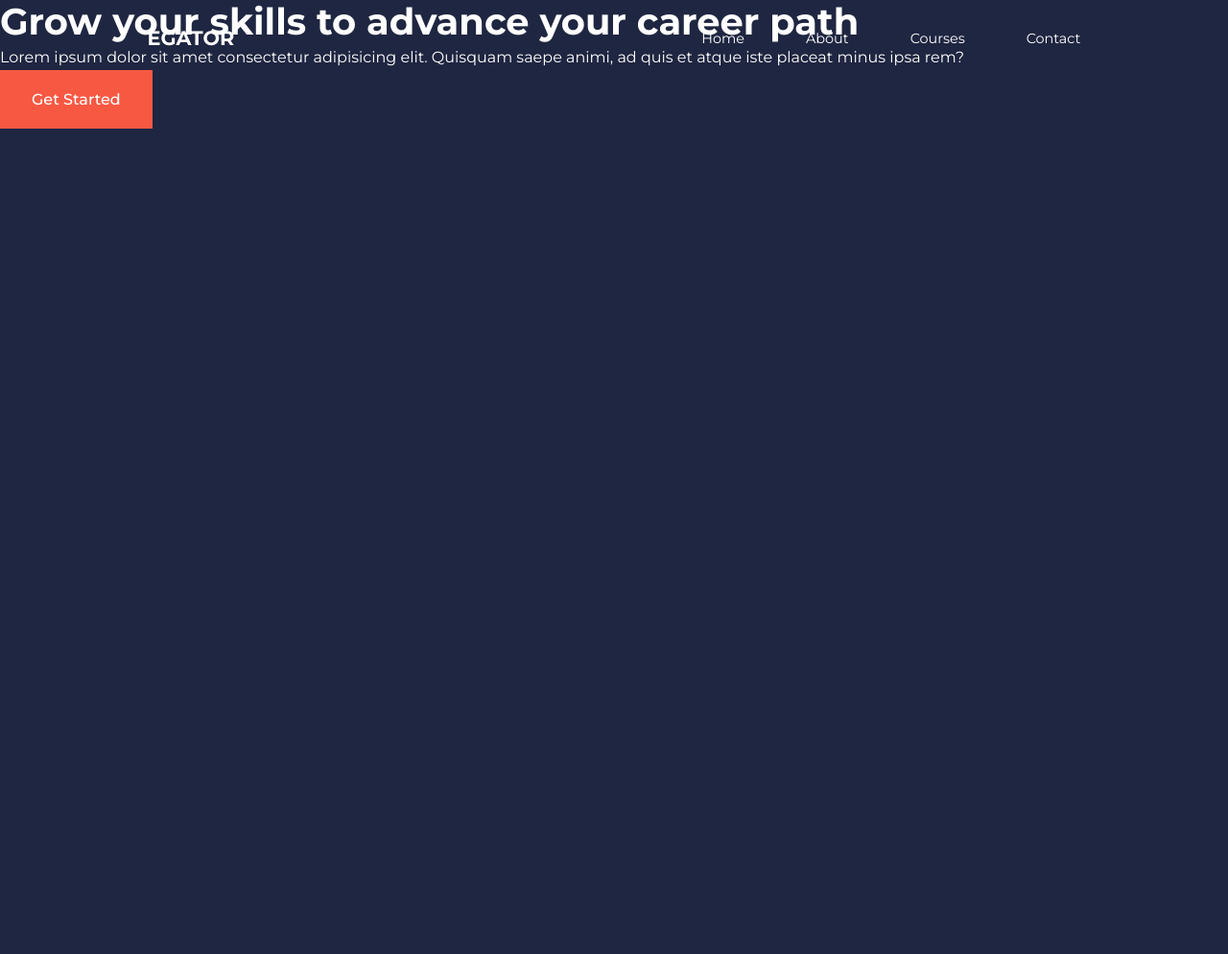
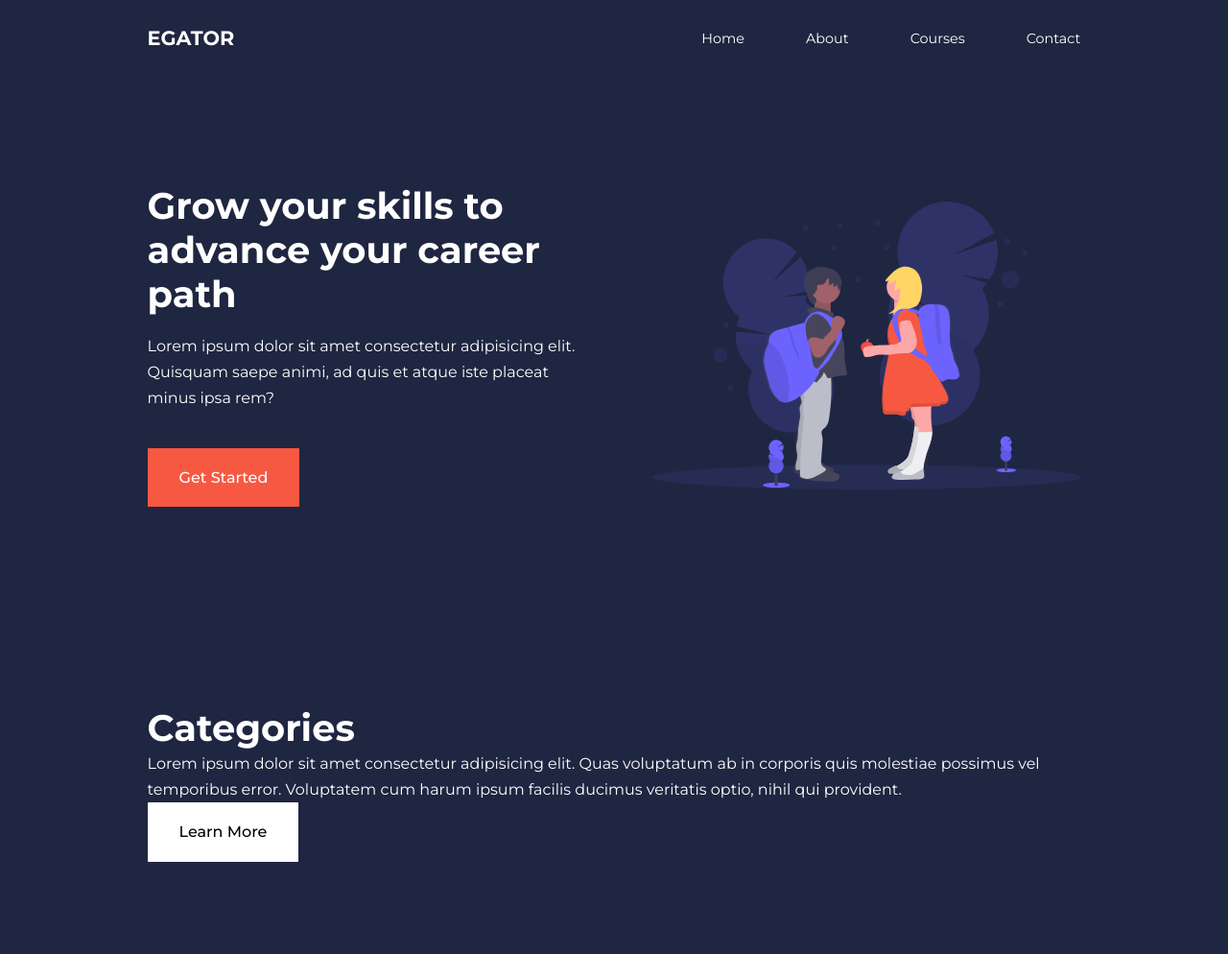
Before and after one commit to lmancbr7/Education-website, a plain HTML site: page index.html in a window 1280 px wide. Shown: the whole page at 96% size. Before the commit the page ends 800 px from the top, so only its background shows below. Drawn offline with nearby package versions, Linux system fonts and the light colour scheme.

Commit message:
Education-website

```diff
--- a/css/style.css
+++ b/css/style.css
@@ -135,3 +135,24 @@ nav button{
 .nav__menu a:hover{
     color: var(--color-bg2);
 }
+
+/* HEADER */
+header{
+    position: relative;
+    top: 5rem;
+    overflow: hidden;
+    height: 70vh;
+    margin-bottom: 5rem;
+}
+
+.header__container{
+    display: grid;
+    grid-template-columns: 1fr 1fr;
+    align-items: center;
+    gap: 5rem;
+    height: 100%;
+}
+
+.header__left p{
+    margin: 1rem 0 2.4rem;
+}
--- a/index.html
+++ b/index.html
@@ -36,7 +36,7 @@
 
     <!-- HEADER -->
     <header>
-        <div class="coontainer header__container">
+        <div class="container header__container">
             <div class="header__left">
                 <h1>Grow your skills to advance your career path</h1>
                 <p>
@@ -47,9 +47,30 @@
                 <a href="courses.html" class="btn btn-primary">Get Started</a>
             </div>
 
-            <div class="header__right"></div>
+            <div class="header__right">
+                <div class="header__right-image">
+                    <img src="images/header.svg">
+                </div>
+            </div>
         </div>
     </header>
 
+    <!-- Categories -->
+    <section class="categories">
+        <div class="container categories__container">
+            <div class="categories__left">
+                <h1>Categories</h1>
+                <p>
+                    Lorem ipsum dolor sit amet consectetur adipisicing elit. Quas voluptatum ab in corporis quis molestiae
+                    possimus vel temporibus error. Voluptatem cum harum ipsum facilis ducimus veritatis optio, nihil qui
+                    provident.
+                </p>
+                <a href="#" class="btn">Learn More</a>
+            </div>
+
+            <div class="categories__right"></div>
+        </div>
+    </section>
+
 </body>
 </html>
```
